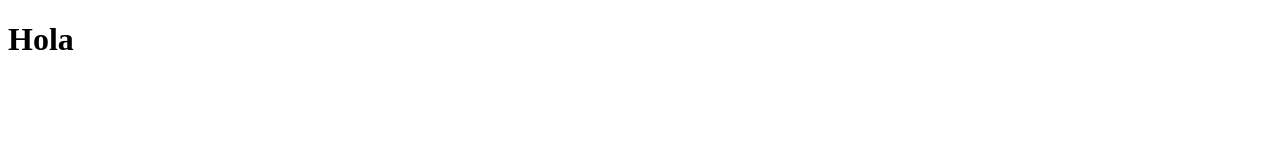
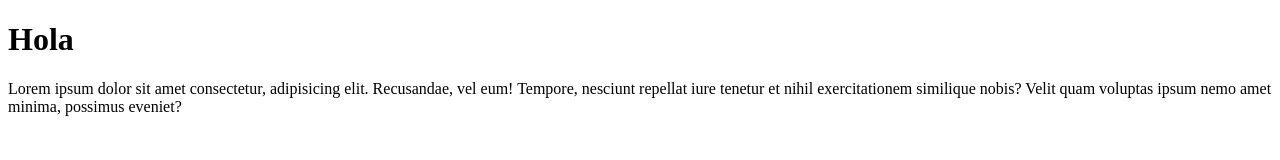
Before and after one commit to AlexQ28/github, a plain HTML site: page index.html in a window 1280 px wide. Drawn offline with Linux system fonts and the light colour scheme.

Commit message:
agregamos un parrafo

```diff
--- a/index.html
+++ b/index.html
@@ -7,5 +7,6 @@
 </head>
 <body>
     <h1>Hola</h1>
+    <p>Lorem ipsum dolor sit amet consectetur, adipisicing elit. Recusandae, vel eum! Tempore, nesciunt repellat iure tenetur et nihil exercitationem similique nobis? Velit quam voluptas ipsum nemo amet minima, possimus eveniet?</p>
 </body>
 </html>
```
